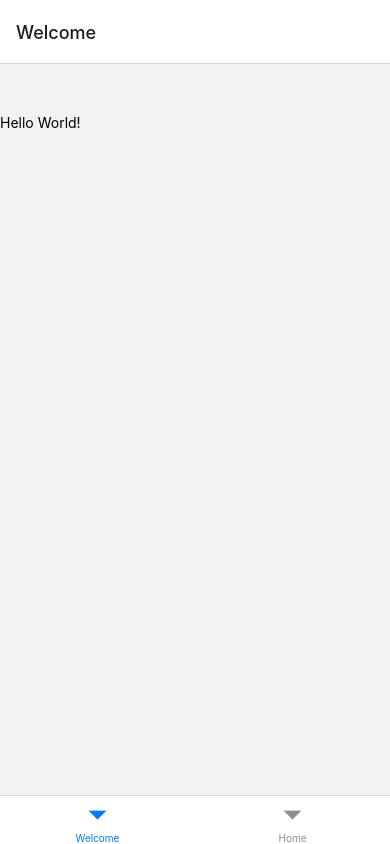
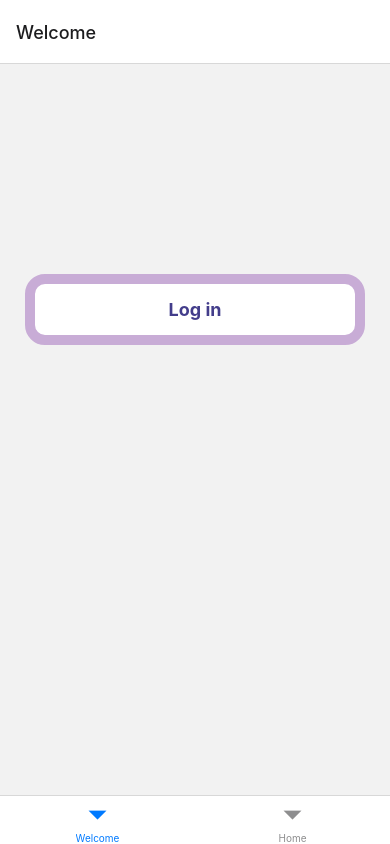
Before and after one commit to meera-develops/waves, a React Native app: screen /Welcome in a window 390 px wide. Built offline with nearby package versions, Linux system fonts and the light colour scheme.

Commit message:
Login Button

```diff
--- a/screens/WelcomeScreen.js
+++ b/screens/WelcomeScreen.js
@@ -1,10 +1,14 @@
 import * as React from 'react';
-import { View, Text, StyleSheet } from 'react-native';
+import { View, Text, StyleSheet, TouchableOpacity } from 'react-native';
 
 const WelcomeScreen = () => {
     return (
         <View style={styles.container}>
-            <Text>Hello World!</Text>
+            <TouchableOpacity style={styles.buttonContainer}>
+              <Text style={styles.buttons}>
+                Log in
+              </Text>
+            </TouchableOpacity>
         </View>
     );
 };
@@ -12,7 +16,23 @@ const WelcomeScreen = () => {
 const styles = StyleSheet.create({
     container: {
       marginTop: 50,
-    }
+    },
+    buttonContainer: {
+        top: 140,
+        backgroundColor: 'white',
+        borderColor: '#c8acd6',
+        padding: 15,
+        marginHorizontal: 25,
+        marginVertical: 20,
+        alignItems: 'center',
+        borderRadius: 20,
+        borderWidth: 10,
+      },
+      buttons: {
+        color: '#433D8B',
+        fontSize: 18,
+        fontWeight: 'bold'
+      }
 });
 
 export default WelcomeScreen;
```
